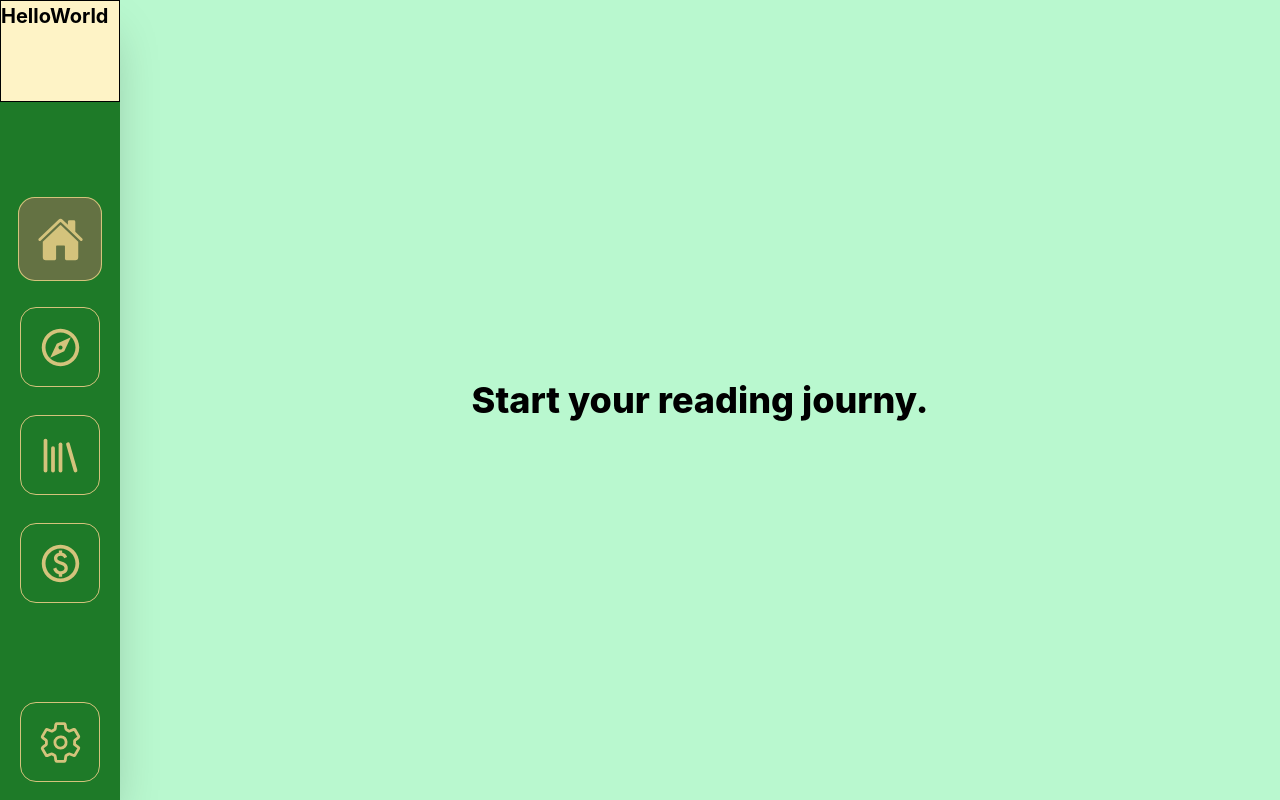
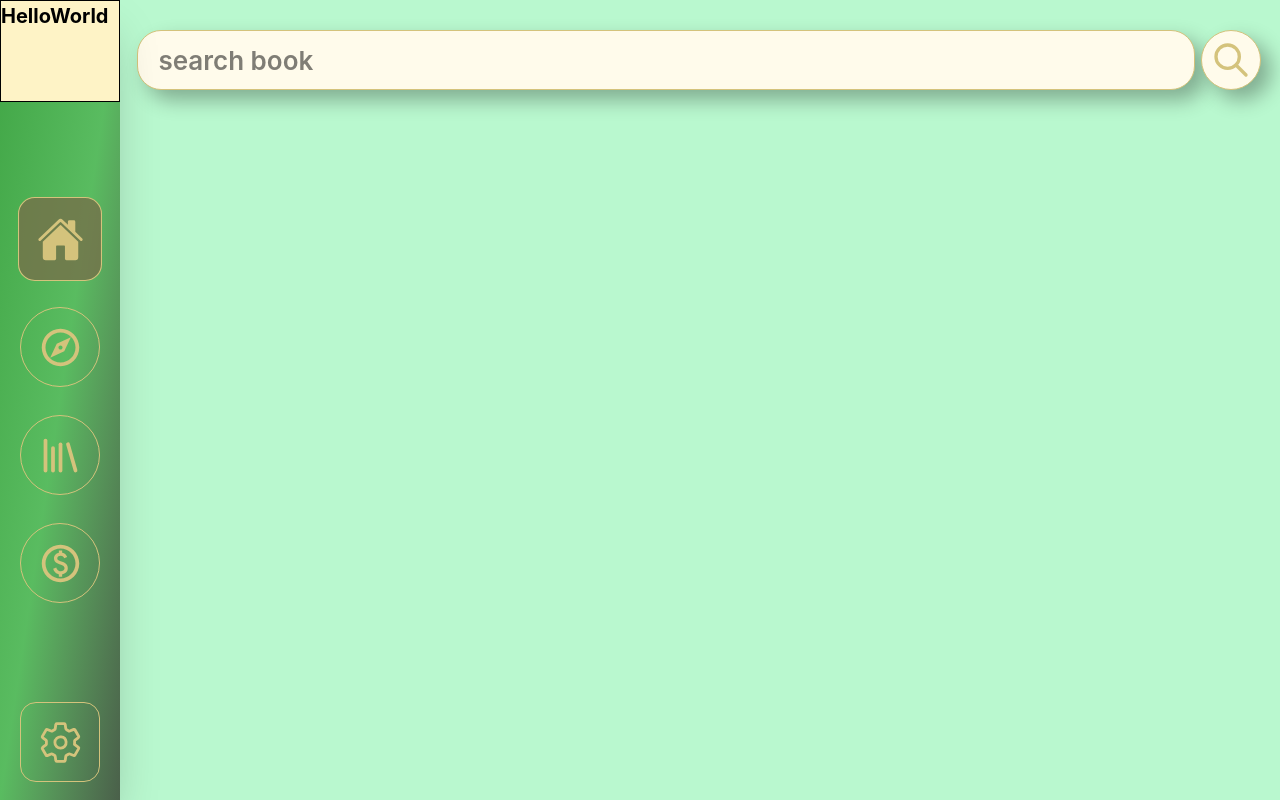
Before and after one commit to K-Anant412/MyLibrary, a React (Vite) app in the folder Frontend_React/: page / in a window 1280 px wide. Built offline with nearby package versions, Linux system fonts and the light colour scheme.

Commit message:
adding some effects in Navbar, and creating a search bar in Home page

```diff
--- a/Frontend_React/package.json
+++ b/Frontend_React/package.json
@@ -14,7 +14,7 @@
     "lucide-react": "^1.17.0",
     "react": "^19.2.0",
     "react-dom": "^19.2.0",
-    "react-hook-form": "^7.79.0",
+    "react-hook-form": "^7.80.0",
     "react-icons": "^5.6.0",
     "react-router-dom": "^7.17.0",
     "tailwindcss": "^4.3.0"
--- a/Frontend_React/src/components/Navbar.jsx
+++ b/Frontend_React/src/components/Navbar.jsx
@@ -9,12 +9,11 @@ import { IoSettingsOutline } from "react-icons/io5"
 const Navbar = () => {
 
     const isActiveLink = ({ isActive })=>
-                            ` h-20 w-20 flex items-center justify-center border border-[#D4C37C] rounded-2xl cursor-pointer gap-1 text-[#D4C37C]
-                              shadow-[12px_12px_24px_rgba(247, 244, 233, 0.87),-12px_-12px_50px_rgba(247, 244, 233, 0.87)]
+                            ` h-20 w-20 flex items-center justify-center border border-[#D4C37C] cursor-pointer gap-1 text-[#D4C37C] transition duration-400
                             ${
                                 isActive
-                                     ? "bg-[#76714acd] scale-105"
-                                     : "border-[#19701bf5] hover:bg-[#76714acd]"
+                                     ? "bg-[#76714acd] scale-105 rounded-2xl"
+                                     : "border-[#19701bf5] hover:bg-[#76714acd] rounded-[50%]"
                                 }`
 
     return (
@@ -23,7 +22,10 @@ const Navbar = () => {
                 w-30 h-screen
                 flex flex-col
                 items-center
-                bg-[#1E7A28]
+                bg-linear-to-br
+                from-[#41a646]
+                via-[#4db452e2]
+                to-[#4a604a]
                 shadow-2xl
                 z-50 p-0
                 '
@@ -37,6 +39,7 @@ const Navbar = () => {
                    border
                    bg-amber-100
                    flex-1
+
                 '>
                 HelloWorld</h1>
 
--- a/Frontend_React/src/components/pages/Home.jsx
+++ b/Frontend_React/src/components/pages/Home.jsx
@@ -1,15 +1,42 @@
 import React from 'react'
 import Navbar from '../Navbar'
+import { useForm } from 'react-hook-form'
+import { TbSearch } from 'react-icons/tb'
 
 const  Home= () => {
+
+  const {
+    register,
+    handleSubmit,
+    watch,
+    formState: { errors },
+  } = useForm()
+
+  const onSubmit = (data) => console.log(data)
+
   return (
     <>
       <section className='w-full h-full bg-green-200 flex items-center justify-center flex-col overflow-y-scroll scrollbar-none'>
-          <h1 className='text-4xl font-extrabold'>Start your reading journy.</h1>
 
-          {/* <div id='head_part' className='w-full p-1 h-112.5 flex items-center justify-center border'>
+          <div className='w-[97%] h-15 relative -top-85'>
+              <form
+                onSubmit={handleSubmit(onSubmit)}
+                className='w-full h-full items-center flex gap-1.5'
+              >
 
-          </div> */}
+                <input
+                  placeholder='search book'
+                  {...register("search", {required:true})}
+                  className='w-[94%] h-full px-5 border border-[#D4C37C] bg-amber-50 rounded-3xl text-[26px] font-semibold
+                   shadow-[10px_10px_20px_rgba(0,0,0,0.3)]'
+                />
+
+                <button className='w-15 h-15 flex border-[#D4C37C] items-center justify-center border rounded-[50%] relative shadow-[10px_10px_20px_rgba(0,0,0,0.3)] bg-amber-50'>
+                  <TbSearch size={40} className='text-[#D4C37C]' />
+                </button>
+
+              </form>
+          </div>
 
       </section>
     </>
```
Also changed, not shown: 1 other file (tests, documents, lock files or other folders).
